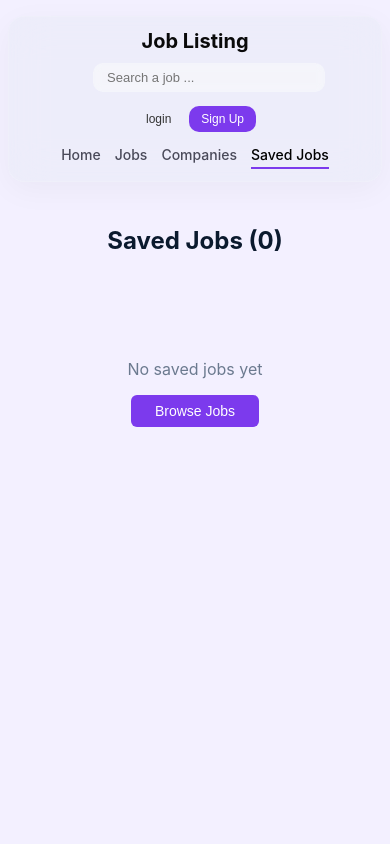
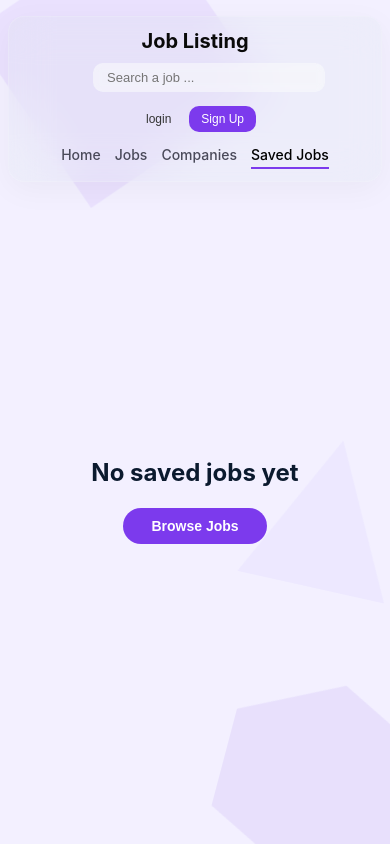
Before and after one commit to erraji-jihane/react-job-listing, a React (Vite) app: page /saved in a window 390 px wide. Built offline with nearby package versions, Linux system fonts and the light colour scheme.

Commit message:
style: update saved page layout

```diff
--- a/src/pages/Saved/Saved.css
+++ b/src/pages/Saved/Saved.css
@@ -2,6 +2,12 @@
   max-width: 1300px;
   margin: 0 auto;
   padding: 40px 20px;
+  min-height: 80vh;
+  position: relative;
+  display: flex;
+  flex-direction: column;
+  align-items: center;
+  justify-content: center;
 }
 
 .saved-title {
@@ -9,39 +15,48 @@
   font-weight: 700;
   color: #0b1a2e;
   margin-bottom: 24px;
+  align-self: flex-start;
+  width: 100%;
 }
 
 .saved-empty {
   text-align: center;
-  padding: 80px 20px;
+  padding: 40px 20px;
+  max-width: 500px;
+  margin: 0 auto;
 }
 
 .saved-empty p {
-  color: #6b7a8f;
-  font-size: 16px;
-  margin: 0 0 16px 0;
+  font-size: 32px;
+  font-weight: 700;
+  color: #0b1a2e;
+  margin: 0 0 20px 0;
+  line-height: 1.2;
 }
 
 .saved-empty-btn {
-  padding: 8px 24px;
+  padding: 12px 36px;
   border: none;
-  border-radius: 6px;
-  font-size: 14px;
-  font-weight: 500;
+  border-radius: 30px;
+  font-size: 16px;
+  font-weight: 600;
   cursor: pointer;
   background: #7c3aed;
   color: white;
-  transition: all 0.15s ease;
+  transition: all 0.2s ease;
 }
 
 .saved-empty-btn:hover {
   background: #6d28d9;
+  transform: translateY(-2px);
+  box-shadow: 0 4px 16px rgba(124, 58, 237, 0.25);
 }
 
 .saved-grid {
   display: grid;
   grid-template-columns: repeat(3, 1fr);
   gap: 28px;
+  width: 100%;
 }
 
 .saved-card {
@@ -95,6 +110,53 @@
   border-color: #f87171;
 }
 
+/* Floating shapes */
+.shape {
+  position: fixed;
+  pointer-events: none;
+  z-index: -1;
+  opacity: 0.08;
+}
+
+.shape-1 {
+  width: 300px;
+  height: 300px;
+  background: #7c3aed;
+  top: -8%;
+  left: -8%;
+  clip-path: polygon(50% 0%, 100% 50%, 50% 100%, 0% 50%);
+  animation: floatShape 8s ease-in-out infinite;
+}
+
+.shape-2 {
+  width: 200px;
+  height: 200px;
+  background: #6d28d9;
+  bottom: -8%;
+  right: -8%;
+  clip-path: polygon(50% 0%, 100% 25%, 100% 75%, 50% 100%, 0% 75%, 0% 25%);
+  animation: floatShape 10s ease-in-out infinite reverse;
+}
+
+.shape-3 {
+  width: 150px;
+  height: 150px;
+  background: #a78bfa;
+  top: 55%;
+  right: -3%;
+  clip-path: polygon(50% 0%, 0% 100%, 100% 100%);
+  animation: floatShape 7s ease-in-out infinite 1s;
+}
+
+@keyframes floatShape {
+  0%, 100% {
+    transform: translateY(0) rotate(0deg);
+  }
+  50% {
+    transform: translateY(-30px) rotate(15deg);
+  }
+}
+
 @media (max-width: 1024px) {
   .saved-grid {
     grid-template-columns: repeat(2, 1fr);
@@ -104,9 +166,19 @@
 @media (max-width: 768px) {
   .saved-container {
     padding: 24px 16px;
+    min-height: 70vh;
   }
 
   .saved-grid {
     grid-template-columns: 1fr;
   }
+
+  .saved-empty p {
+    font-size: 24px;
+  }
+
+  .saved-empty-btn {
+    padding: 10px 28px;
+    font-size: 14px;
+  }
 }
--- a/src/pages/Saved/Saved.jsx
+++ b/src/pages/Saved/Saved.jsx
@@ -1,11 +1,21 @@
 import './Saved.css'
 import { useNavigate } from 'react-router-dom';
 
-export default function Saved({savedJobs, removeJob}) {
+export default function Saved({ savedJobs, removeJob }) {
     const navigate = useNavigate()
+
     return (
         <div className="saved-container">
+
+            <div className="shape shape-1"></div>
+            <div className="shape shape-2"></div>
+            <div className="shape shape-3"></div>
+
+
+            {savedJobs.length > 0 && (
                 <h2 className="saved-title">Saved Jobs ({savedJobs.length})</h2>
+            )}
+
             {savedJobs.length === 0 ? (
                 <div className="saved-empty">
                     <p>No saved jobs yet</p>
@@ -19,18 +29,20 @@ export default function Saved({savedJobs, removeJob}) {
             ) : (
                 <div className="saved-grid">
                     {savedJobs.map((job) => (
-                    <div key = {job.id} className="saved-card">
+                        <div key={job.id} className="saved-card">
                             <h3>{job.title}</h3>
                             <p className="company">{job.company}</p>
                             <p className="location">{job.location}</p>
-                        <button className="remove-btn" onClick={() => removeJob(job.id)}>
+                            <button
+                                className="remove-btn"
+                                onClick={() => removeJob(job.id)}
+                            >
                                 Remove
                             </button>
                         </div>
                     ))}
                 </div>
-                )
-            }
+            )}
         </div>
     );
 }
```
Lines whose indentation alone changed are shown as unchanged.
